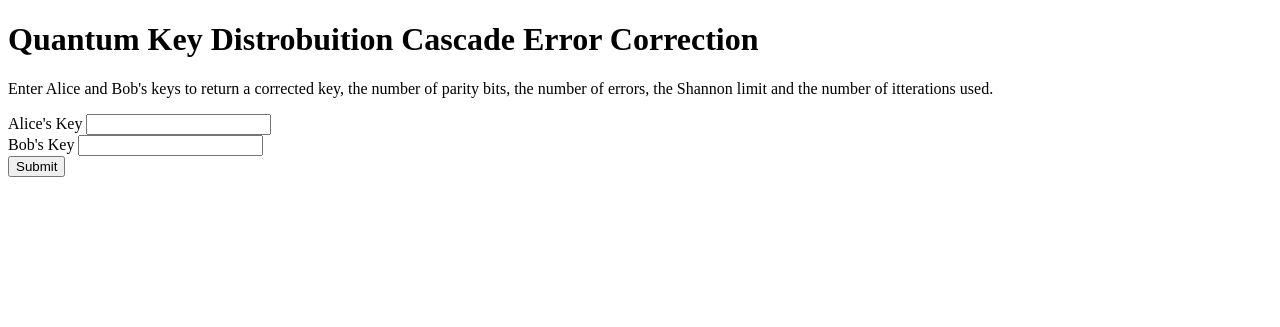
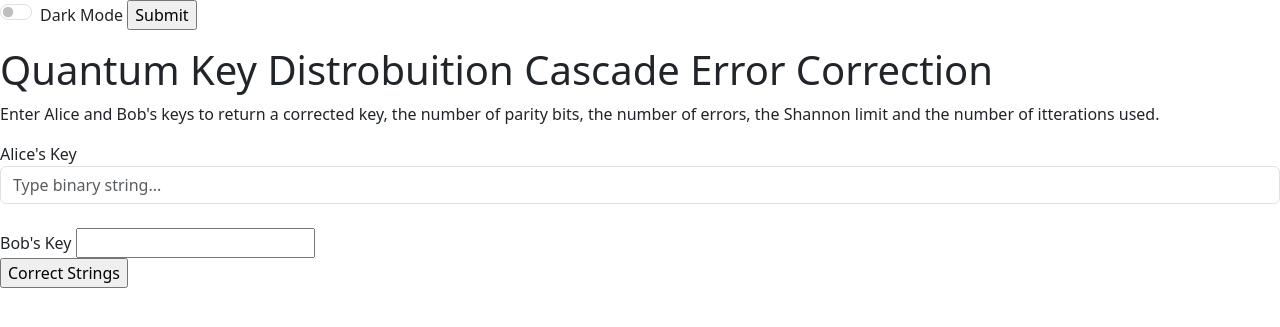
Before and after one commit to JamboPE/python_webserver, a Flask app: page / in a window 1280 px wide. Shown: the top 327 px of the page. Run offline with Flask 3, Linux system fonts and the light colour scheme.

Commit message:
Added stuff

```diff
--- a/app.py
+++ b/app.py
@@ -4,14 +4,27 @@ app = Flask(__name__)
 
 @app.route('/')
 def index():
-    return render_template('index.html')
+    return render_template('index.html', background_color="", text_color="")
 
 @app.route('/', methods=['POST'])
-def my_form_post():
-    alice_bits = request.form['alice_string']
-    bob_bits = request.form['bob_string']
-    print (alice_bits)
-    print (bob_bits)
-    return render_template('form return.html',alice_bits=alice_bits,bob_bits=bob_bits,corrected_string="corrected_string",no_parity="no_parity",no_errors="no_errors",shannon_limit="shannon_limit",no_itterations="no_itterations")
-#if __name__ == '__main__':
-#    app.run(debug=True)
+def form():
+    print(request.form)
+    if "alice_string" in request.form and "bob_string" in request.form:
+        print("form entry")
+        alice_bits = request.form['alice_string']
+        bob_bits = request.form['bob_string']
+        try:
+            dark_mode
+        except:
+            dark_mode = False
+        if dark_mode == True:
+            print("fuck off")
+            return render_template('form return.html',alice_bits=alice_bits,bob_bits=bob_bits,corrected_string="corrected_string",no_parity="no_parity",no_errors="no_errors",shannon_limit="shannon_limit",no_itterations="no_itterations", background_color="rgb(80, 80, 80)", text_color="white")
+        else:
+            return render_template('form return.html',alice_bits=alice_bits,bob_bits=bob_bits,corrected_string="corrected_string",no_parity="no_parity",no_errors="no_errors",shannon_limit="shannon_limit",no_itterations="no_itterations", background_color="", text_color="")
+    elif "tesco" in request.form:
+        dark_mode = True
+        return render_template('index.html', background_color="rgb(80, 80, 80)", text_color="white") # Dark Mode
+    else:
+        dark_mode = False
+        return render_template('index.html', background_color="", text_color="") # Light Mode
--- a/templates/index.html
+++ b/templates/index.html
@@ -1,19 +1,34 @@
 <!DOCTYPE html>
 <html lang="en">
     <head>
+        <link href="https://cdn.jsdelivr.net/npm/bootstrap@5.3.2/dist/css/bootstrap.min.css" rel="stylesheet" integrity="sha384-T3c6CoIi6uLrA9TneNEoa7RxnatzjcDSCmG1MXxSR1GAsXEV/Dwwykc2MPK8M2HN" crossorigin="anonymous">
+        <style>
+            body {
+                background-color: {{ background_color }};
+                color: {{ text_color }};
+            }
+        </style>
         <title>QKD Error Correction</title>
     </head>
     <body>
+        <form class="mb-3 form-check form-switch" style="border-bottom: 10cm;" method="POST">
+            Dark Mode<input class="form-check-input" type="checkbox" role="switch" id="flexSwitchCheckChecked" name="tesco">
+            <input type="submit" value="Submit">
+        </form>
+        <div>
             <h1>Quantum Key Distrobuition Cascade Error Correction</h1>
             <p>Enter Alice and Bob's keys to return a corrected key, the number of parity bits, the number of errors, the Shannon limit and the number of itterations used.</p>
+        </div>
+        <div class="form-floating mb-3">
             <form method="POST">
                 <label for="alice_string">Alice's Key</label>
-            <input name="alice_string">
+                <input type="text" class="form-control" id="floatingInput" placeholder="Type binary string..." name="alice_string">
                 <br>
                 <label for="bob_string">Bob's Key</label>
                 <input name="bob_string">
                 <br>
-            <input type="submit">
+                <input type="submit" value="Correct Strings">
             </form>
+        </div>
     </body>
 </html>
```
Also changed, not shown: templates/form return.html (+14 -10 lines). Lines whose indentation alone changed are shown as unchanged.
